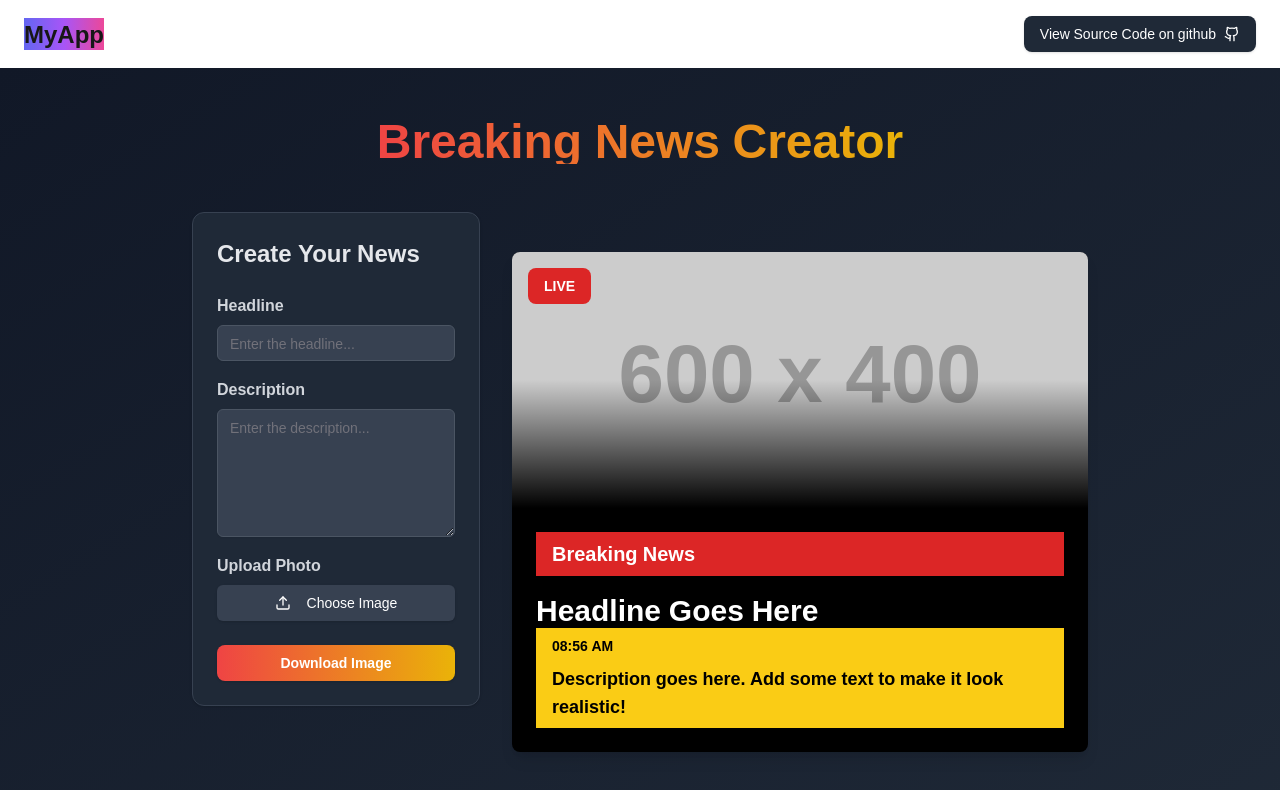
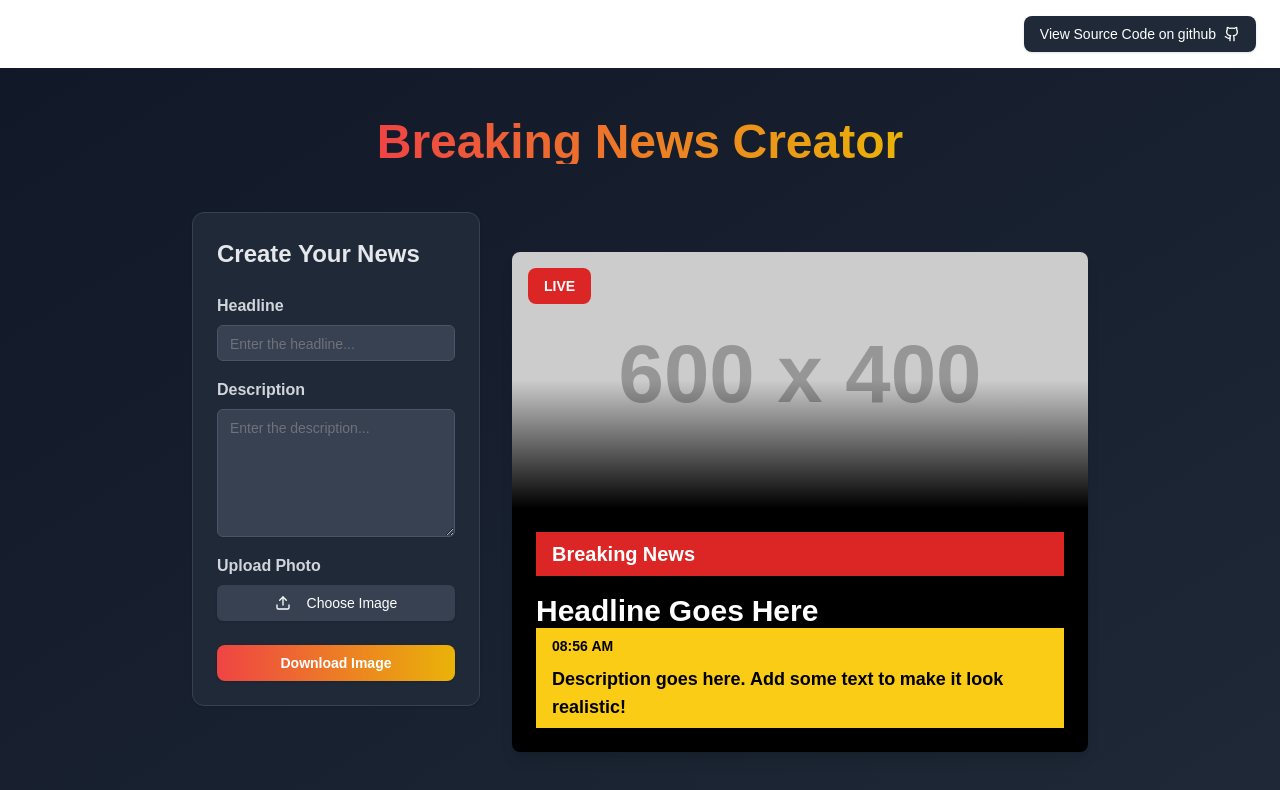
Before and after one commit to MubarekAdem/breaking-news-generator, a Next.js app: page / in a window 1280 px wide. Shown: the top 790 px of the page. Built offline with nearby package versions, Linux system fonts and the light colour scheme.

Commit message:
added Navbar

```diff
--- a/components/Navbar.jsx
+++ b/components/Navbar.jsx
@@ -17,31 +17,9 @@ const Navbar = () => {
       {/* Your Navbar content */}
       <div className="max-w-7xl mx-auto px-6 py-4 flex items-center justify-between">
         {/* Logo or brand */}
-        <div className="text-2xl font-extrabold text-gradient bg-gradient-to-r from-indigo-500 via-purple-500 to-pink-500">
-          MyApp
-        </div>
 
         {/* Navbar Links */}
-        <div className="hidden md:flex space-x-8">
-          <Link
-            href="/"
-            className="text-white hover:text-gray-400 transition duration-300"
-          >
-            Home
-          </Link>
-          <Link
-            href="/about"
-            className="text-white hover:text-gray-400 transition duration-300"
-          >
-            About
-          </Link>
-          <Link
-            href="/contact"
-            className="text-white hover:text-gray-400 transition duration-300"
-          >
-            Contact
-          </Link>
-        </div>
+        <div className="hidden md:flex space-x-8"></div>
 
         {/* GitHub Button */}
         <div className="flex items-center space-x-4">
```
